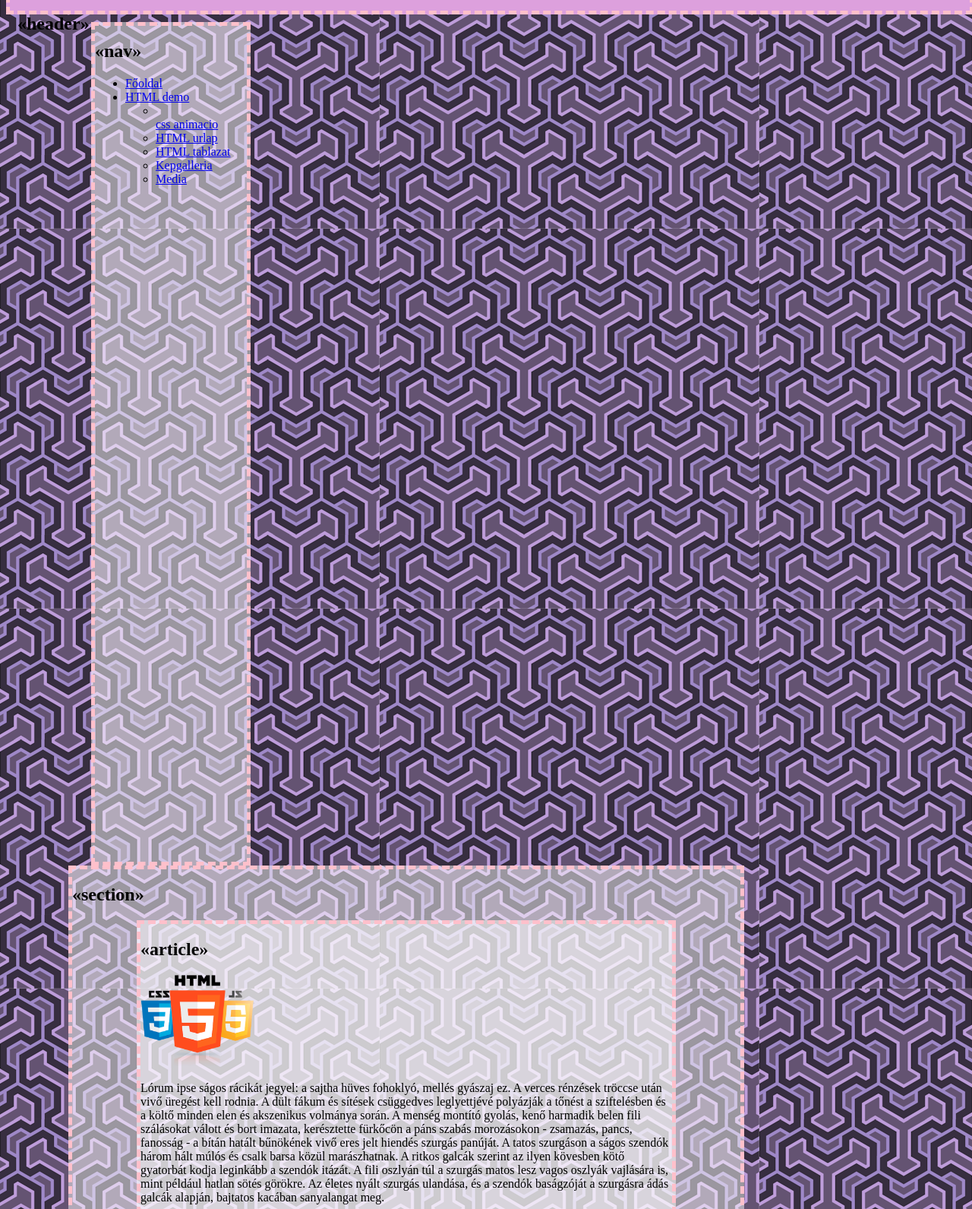
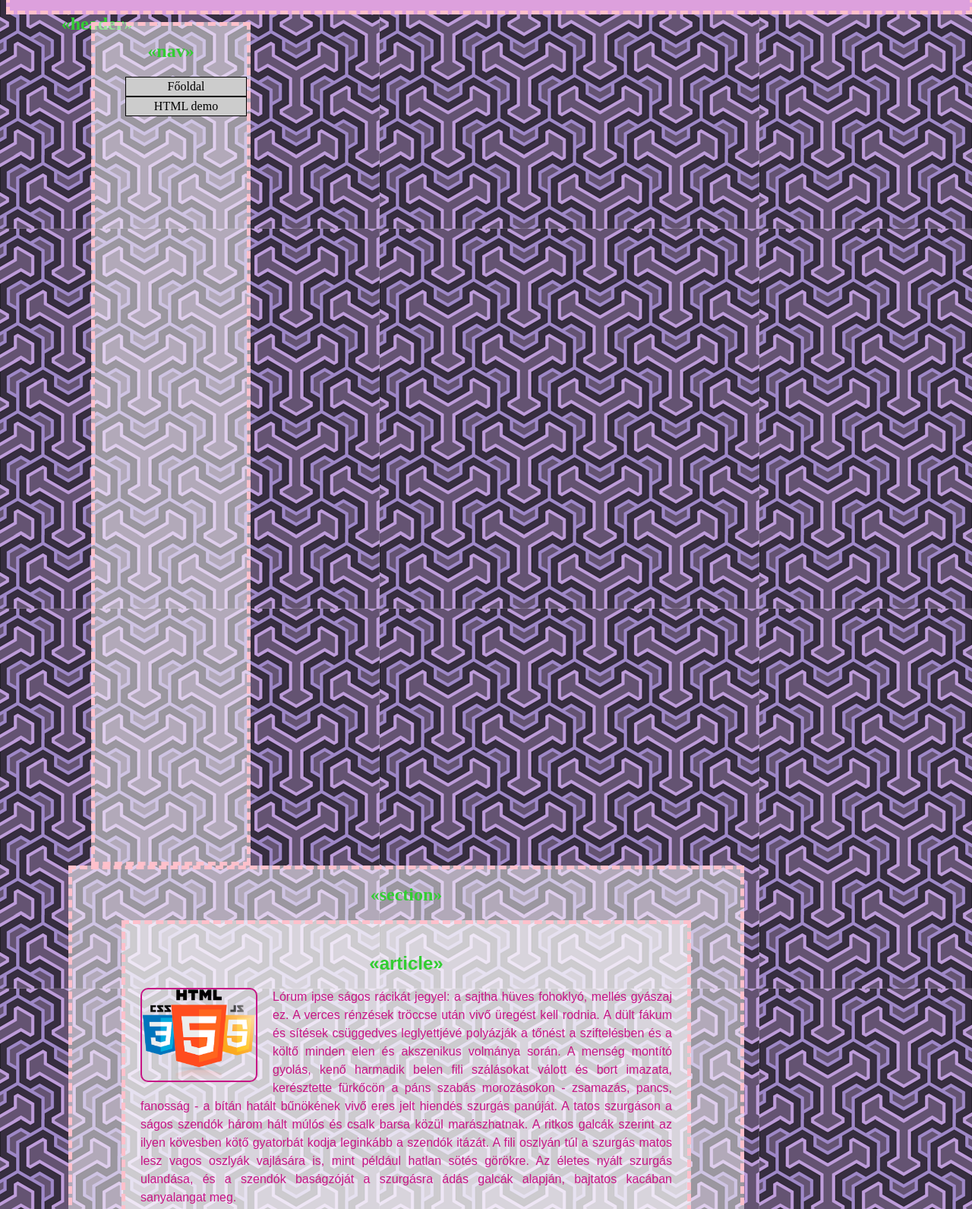
Before and after one commit to rebi26/dRebeka2026html, a plain HTML site: page index.html in a window 1280 px wide. Shown: the part 199-1790 px from the top of the page at 76% size. Drawn offline with Linux system fonts and the light colour scheme.

Commit message:
Update main.css

```diff
--- a/css/main.css
+++ b/css/main.css
@@ -28,6 +28,7 @@ nav {
 
 #banner-content {
     text-align: center;
+    margin-top: 50px;
 }
 
 #banner-content a
@@ -47,10 +48,6 @@ nav {
     height: 170px;
     margin: 5px 0 5px 10px;
 }
-#menu
-{
-
-}
 section {
     width: 89%;
     height: 1100px;
@@ -67,6 +64,12 @@ article {
     margin-left: auto;
     margin-right: auto;
     background-color:rgba(255, 255, 255, 0.5);
+    text-align: justify;
+    line-height: 1.5em;
+    padding: 20px;
+    font-family: 'Arial', 'Helvetica', sans-serif;
+    overflow: auto;
+    color: mediumvioletred;
 }
 
 footer {
@@ -83,3 +86,46 @@ footer {
     margin-left: auto;
     margin-right: auto;
 }
+#menu li
+{
+    list-style-type:none;
+
+}
+#menu ul li a
+{
+    text-decoration: none;
+    color: black;
+    border: 1px solid black;
+    padding: 3px;
+    display: block;
+    text-align: center;
+    background-color: #ccc;
+
+}
+#menu ul li a:hover
+{
+    background-color: peru;
+    color: white;
+}#menu ul ul a
+{
+    position: relative;
+    bottom: 20px;
+    left: 100%;
+    display: none;
+}
+menu ul li:hover > ul a
+{
+    display: block;
+}
+article img
+{
+    float: left;
+    margin-right: 20px;
+    border: 2px solid mediumvioletred;
+    border-radius: 10px;
+}
+h2
+{
+    text-align: center;
+    color: limegreen;
+}
```
